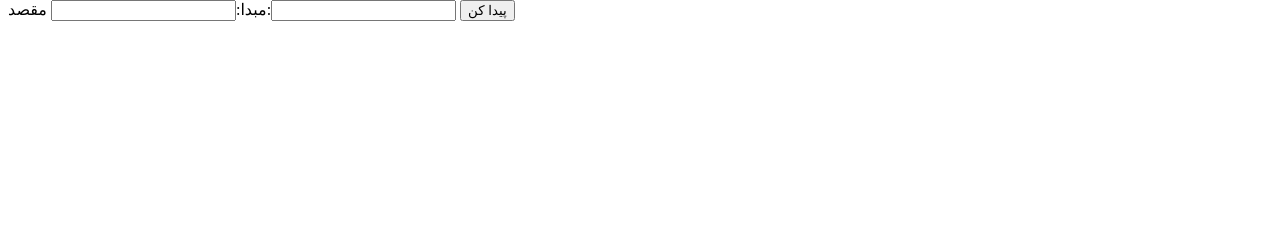
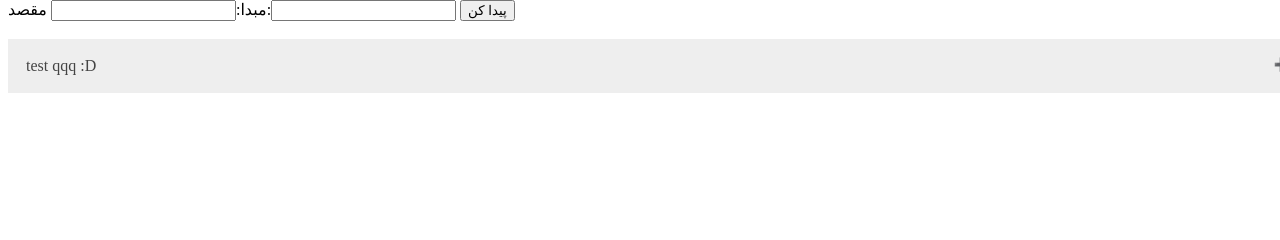
Before and after one commit to im-ali-f/oniBus, a Django app: page / in a window 1280 px wide. Shown: the part 79-319 px from the top of the page. Run offline with Django 3.2, Linux system fonts and the light colour scheme.

Commit message:
usual questions css + js created

```diff
--- /dev/null
+++ b/oniBusApp/static/oniBusApp/homePage.css
@@ -0,0 +1,34 @@
+.question {
+  background-color: #eee;
+  color: #444;
+  cursor: pointer;
+  padding: 18px;
+  width: 100%;
+  text-align: left;
+  border: none;
+  outline: none;
+  transition: 0.4s;
+}
+.active,
+.question:hover {
+  background-color: #ccc;
+}
+.answear {
+    padding: 0 18px;
+    background-color: white;
+    max-height: 0;
+    overflow: hidden;
+    transition: max-height 0.2s ease-out;
+}
+
+.question:after {
+    content: '\02795'; /* Unicode character for "plus" sign (+) */
+    font-size: 13px;
+    color: #777;
+    float: right;
+    margin-left: 5px;
+  }
+
+  .active:after {
+    content: "\2796"; /* Unicode character for "minus" sign (-) */
+  }
--- /dev/null
+++ b/oniBusApp/static/oniBusApp/index.js
@@ -0,0 +1,14 @@
+var acc = document.getElementsByClassName("question");
+var i;
+
+for (i = 0; i < acc.length; i++) {
+  acc[i].addEventListener("click", function () {
+    this.classList.toggle("active");
+    var answear = this.nextElementSibling;
+    if (answear.style.maxHeight) {
+      answear.style.maxHeight = null;
+    } else {
+      answear.style.maxHeight = answear.scrollHeight + "px";
+    }
+  });
+}
--- a/oniBusApp/templates/index.html
+++ b/oniBusApp/templates/oniBusApp/index.html
@@ -1,8 +1,10 @@
+{% load static %}
 <!DOCTYPE html>
 <html lang="en">
 <head>
     <meta charset="UTF-8">
     <title>oni bus</title>
+    <link rel="stylesheet" href="{% static "oniBusApp/homePage.css" %}">
 </head>
 <body>
     <div class="wholeMenu">
@@ -28,6 +30,26 @@
                 <button type="submit" class="formBTN" id="searchFormSubmit">پیدا کن</button>
             </form>
         </div>
+        <div class="usualQuestions">
+            <div class="leftQuestion">
+                <div class="imageQuestionHolder">
+                    <img src="" alt="">
+                </div>
+            </div>
+            <div class="rightQuestion">
+                <div class="questionHolder">
+                    <div class="questionSection">
+                        <div class="question">
+                            test qqq :D
+                        </div>
+                        <div class="answear">
+                            <p>testtttttttttttttttttttt</p>
+                        </div>
+                    </div>
+                </div>
+            </div>
+        </div>
     </div>
 </body>
+<script src="{% static "/oniBusApp/index.js" %}"></script>
 </html>
--- a/oniBusApp/views.py
+++ b/oniBusApp/views.py
@@ -8,4 +8,4 @@ def viewIndex(request):
     formObj=forms.searchForm
     if request.method == "POST":
         formObj=forms.searchForm(request.POST)
-    return render(request,"index.html",{"searchForm":formObj})
+    return render(request, "oniBusApp/index.html", {"searchForm":formObj})
```
